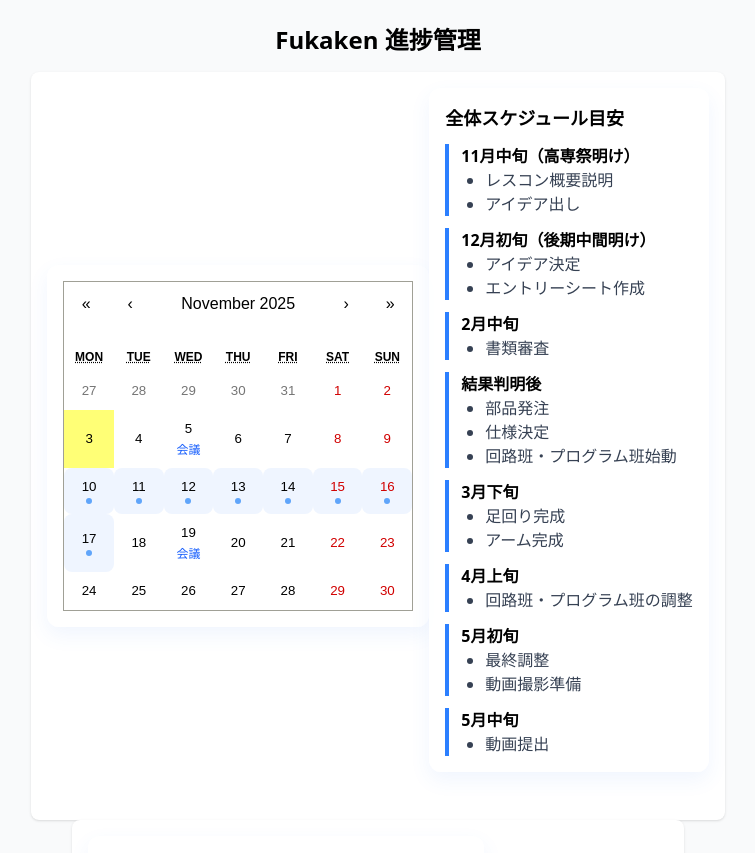
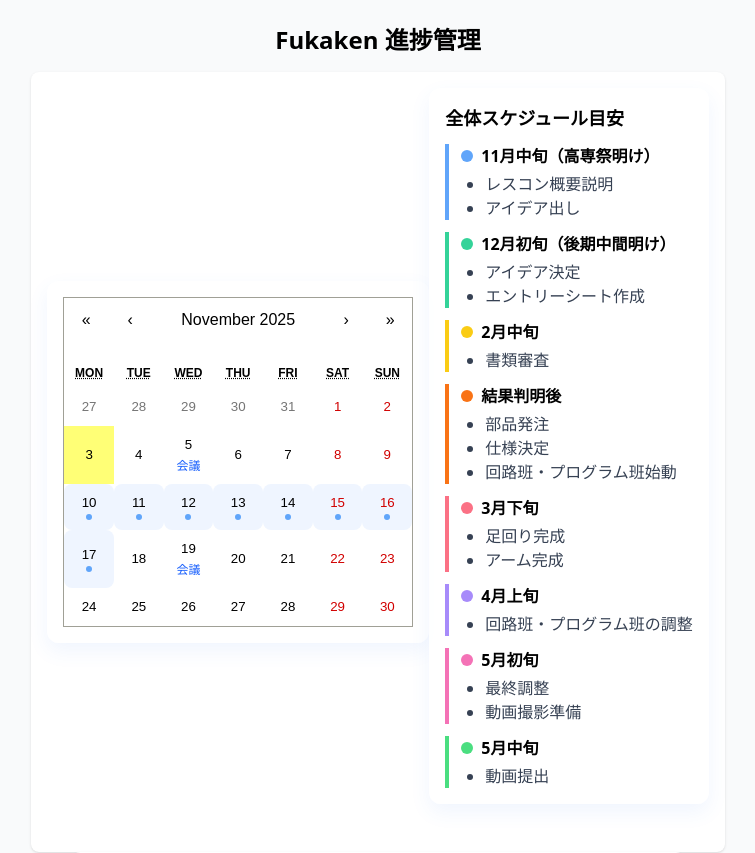
Before and after one commit to EarthChart0809/react-todo-app, a React (Vite) app: page / in a window 1280 px wide. Shown: the top 853 px of the page, without its empty margins (262-1017 px from the left). Built offline with nearby package versions, Linux system fonts and the light colour scheme.

Commit message:
Improve the ability to completely delete from archives

```diff
--- a/src/App.tsx
+++ b/src/App.tsx
@@ -1,4 +1,4 @@
-import { useState, useEffect,type ChangeEvent } from "react"; // ◀◀ 追加
+import { useState, useEffect,type ChangeEvent } from "react";
 import "react-calendar/dist/Calendar.css";
 import Calendar from "react-calendar";
 import { TaskItem } from "./task_management";
@@ -208,10 +208,17 @@ function App() {
     setTasks((prev) => [...prev, task]);
   };
 
-  // // アーカイブから完全削除
-  // const deleteArchived = (id: number) => {
-  //   setArchivedTasks((prev) => prev.filter((t) => t.id !== id));
-  // };
+  // アーカイブから完全削除
+  const deleteArchived = (id: number) => {
+    const task = archivedTasks.find((t) => t.id === id);
+    if (!task) return;
+    // フールプルーフ：確認ダイアログを表示
+    const confirmed = window.confirm(
+      `アーカイブ済みタスク「${task.title}」を完全に削除しますか？この操作は取り消せません。`
+    );
+    if (!confirmed) return;
+    setArchivedTasks((prev) => prev.filter((t) => t.id !== id));
+  };
 
   return (
     <div className="min-h-screen bg-gray-50 p-6 flex flex-col items-center">
@@ -243,8 +250,19 @@ function App() {
         <h2 className="text-lg font-semibold mb-3">全体スケジュール目安</h2>
         <ul className="space-y-3">
           {schedule.map((s, index) => (
-            <li key={index} className="border-l-4 border-blue-500 pl-3">
-              <p className="font-semibold">{s.period}</p>
+            <li
+              key={index}
+              className="pl-3"
+              style={{ borderLeft: `4px solid ${s.color}`, paddingLeft: "0.75rem" }}
+            >
+              <div className="flex items-center gap-2 mb-1">
+                <span
+                  className="inline-block w-3 h-3 rounded-full"
+                  style={{ background: s.color }}
+                  aria-hidden
+                />
+                <p className="font-semibold m-0">{s.period}</p>
+              </div>
               <ul className="text-gray-700 list-disc ml-6">
                 {s.tasks.map((t, i) => (
                   <li key={i}>{t}</li>
@@ -454,12 +472,12 @@ function App() {
             >
               元に戻す
             </button>
-            {/* <button
+            <button
               onClick={() => deleteArchived(task.id)}
               className="text-red-600 hover:underline text-sm"
             >
               削除
-            </button> */}
+            </button>
           </div>
         </li>
       ))}
```
Also changed, not shown: 1 other file (tests, documents, lock files or other folders).
